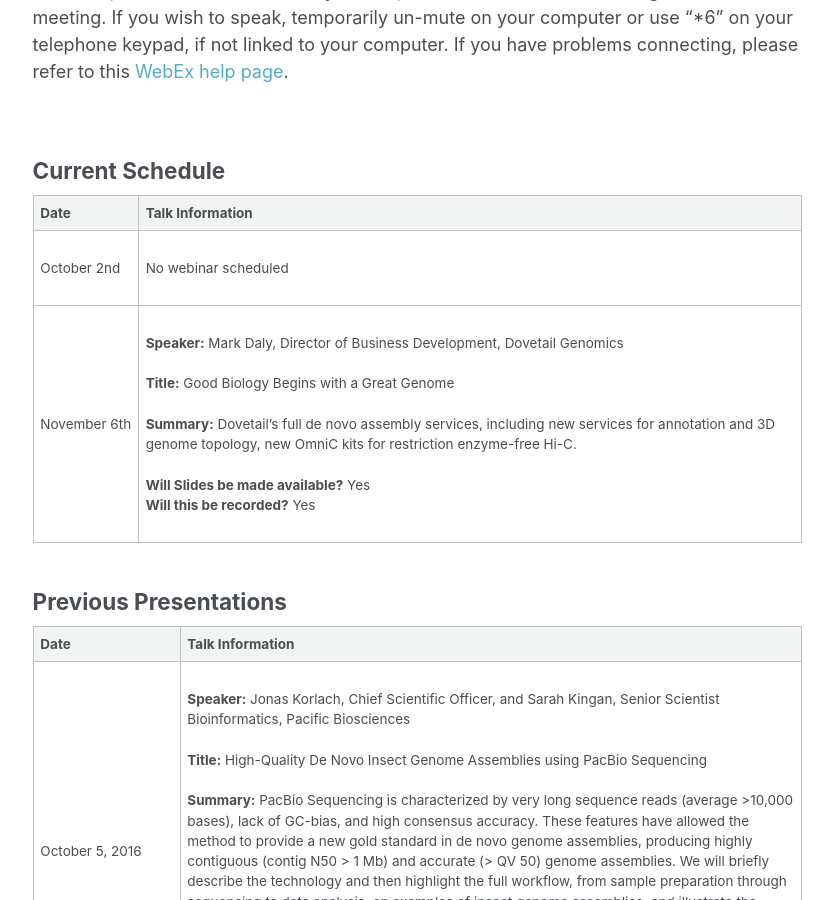
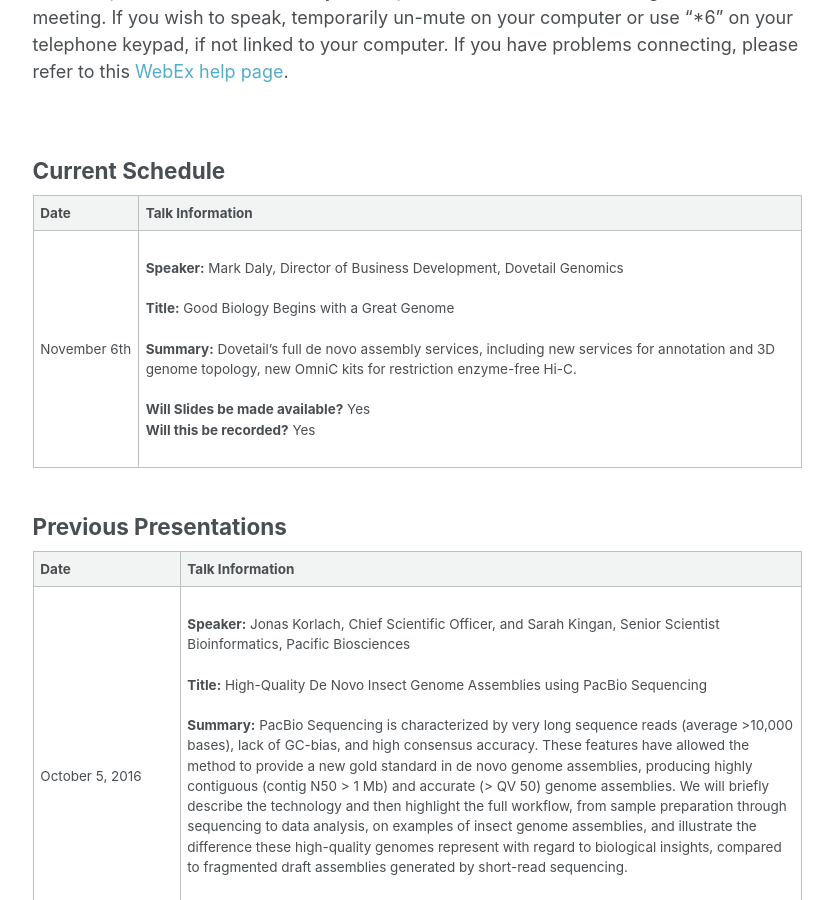
Before and after one commit to i5k/i5k.github.io, a Jekyll site: the page built from _pages/webinar.md, in a window 1280 px wide and 900 px high, scrolled down 1396 px. Shown: the whole window, without its empty margins (249-1082 px from the left). Built offline with Jekyll 4.4.1, drawn with Linux system fonts in a browser that asks for light colours; some of the changed text lies outside the part shown.

Commit message:
Rotating October webinar to the previous section

```diff
--- a/_pages/webinar.md
+++ b/_pages/webinar.md
@@ -34,7 +34,6 @@
 
 | __Date__ | __Talk Information__|
 | ---- | ---- |
-|October&nbsp;2nd|<br> No webinar scheduled <br><br>|
 |November&nbsp;6th|<br>__Speaker:__ Mark Daly, Director of Business Development, Dovetail Genomics<br><br>__Title:__ Good Biology Begins with a Great Genome<br><br>__Summary:__ Dovetail’s full de novo assembly services, including new services for annotation and 3D genome topology, new OmniC kits for restriction enzyme-free Hi-C.<br><br>__Will Slides be made available?__ Yes<br>__Will this be recorded?__ Yes<br><br>|
 
 <a name="previous"></a>
```
Also changed, not shown: other parts of _pages/webinar.md (+1 -0 lines).
